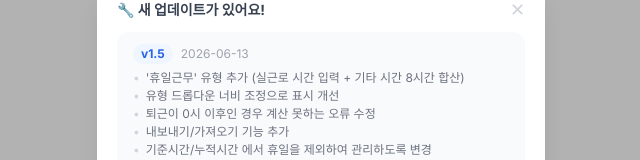
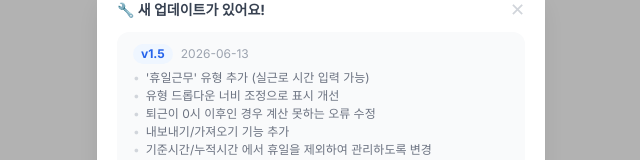
Before and after one commit to verandaaa/work-hours-calculator, a Next.js app: page /2 in a window 1280 px wide. Shown: the part 291-451 px from the top of the page, without its empty margins (319-959 px from the left). Built offline with nearby package versions, Linux system fonts and the light colour scheme.

Commit message:
패치노트 문구 변경

```diff
--- a/src/app/2/page.tsx
+++ b/src/app/2/page.tsx
@@ -253,7 +253,7 @@ const GUIDE_CONTENT = {
       version: "v1.5",
       date: "2026-06-13",
       changes: [
-        "'휴일근무' 유형 추가 (실근로 시간 입력 + 기타 시간 8시간 합산)",
+        "'휴일근무' 유형 추가 (실근로 시간 입력 가능)",
         "유형 드롭다운 너비 조정으로 표시 개선",
         "퇴근이 0시 이후인 경우 계산 못하는 오류 수정",
         "내보내기/가져오기 기능 추가",
```
